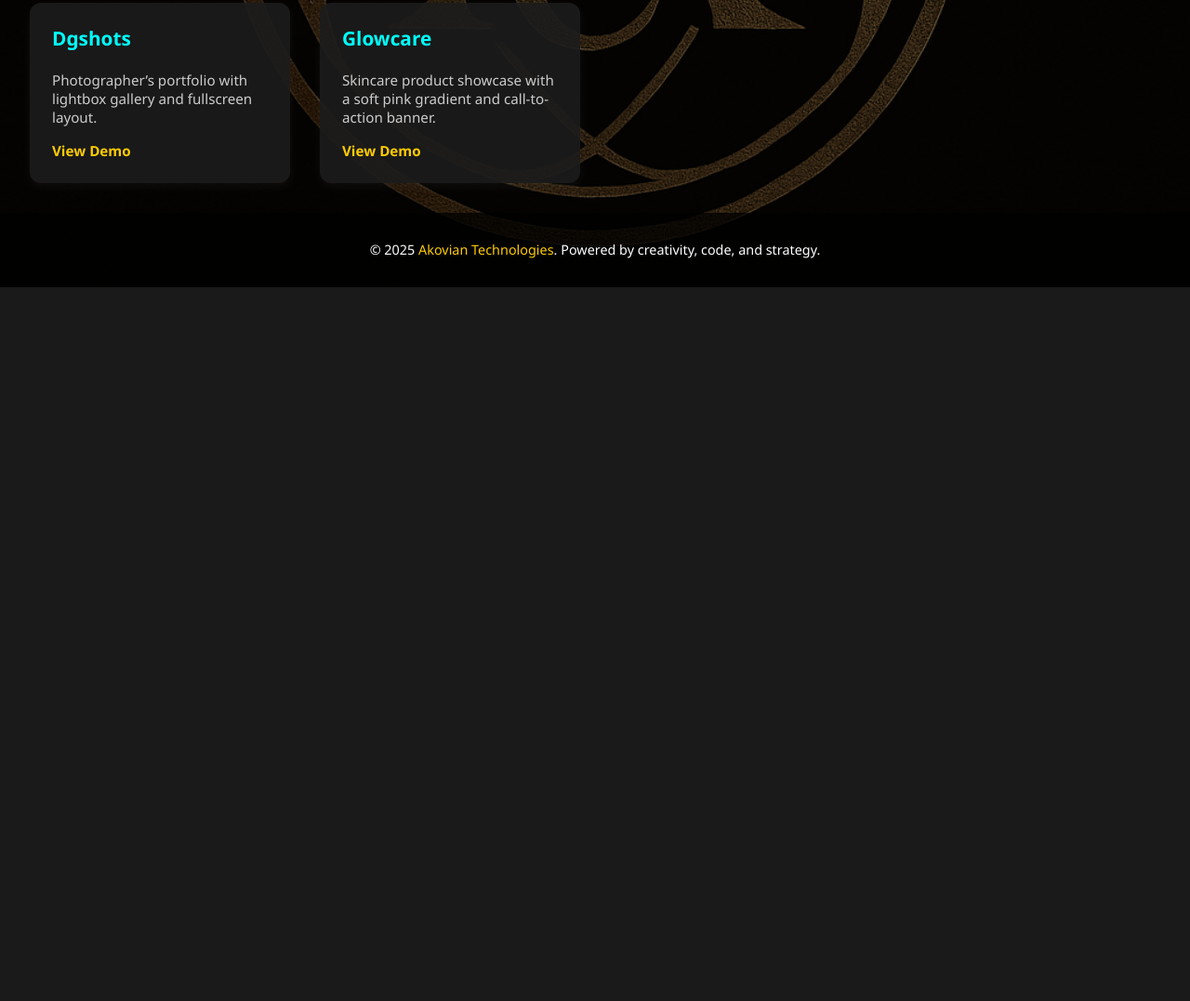
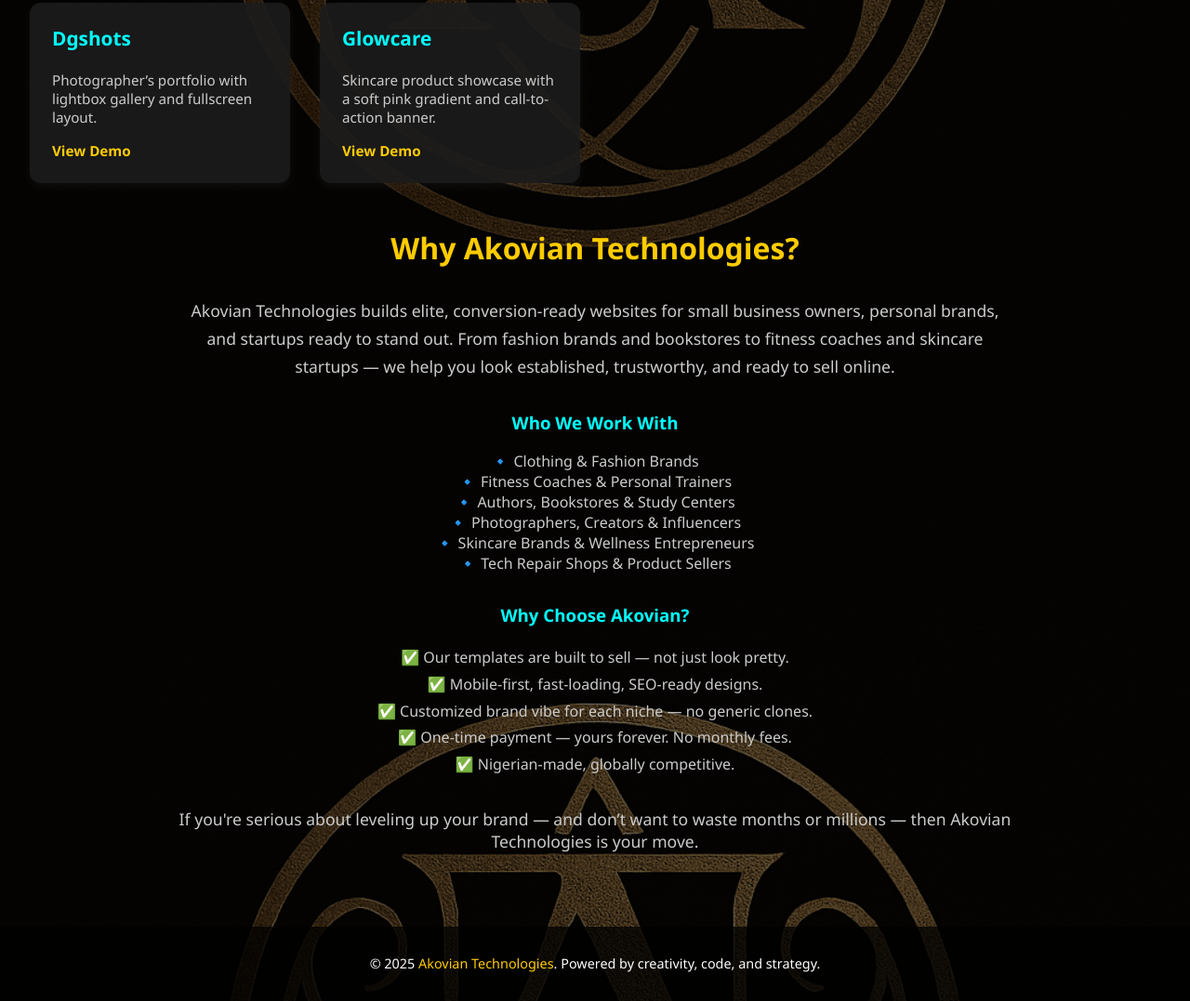
Before and after one commit to PRIME-00007/Portfolio, a plain HTML site: page index.html in a window 1280 px wide. Shown: the part 633-1710 px from the top of the page at 93% size. Before the commit the page ends 942 px from the top, so only its background shows below. Drawn offline with Linux system fonts and the light colour scheme; a web font is replaced by a local one.

Commit message:
Update index.html

```diff
--- a/index.html
+++ b/index.html
@@ -211,6 +211,36 @@
         <a href="https://glowcarehere.netlify.app/" target="_blank">View Demo</a>
       </div>
     </div>
+    <section class="about" style="max-width: 900px; margin: 3rem auto; text-align: center; color: #ccc;">
+  <h2 style="color: #ffcc00;">Why Akovian Technologies?</h2>
+  <p style="font-size: 1.1rem; line-height: 1.7;">
+    Akovian Technologies builds elite, conversion-ready websites for small business owners, personal brands, and startups ready to stand out.
+    From fashion brands and bookstores to fitness coaches and skincare startups — we help you look established, trustworthy, and ready to sell online.
+  </p>
+
+  <h3 style="color: #00ffff; margin-top: 2rem;">Who We Work With</h3>
+  <p>
+    🔹 Clothing & Fashion Brands <br>
+    🔹 Fitness Coaches & Personal Trainers <br>
+    🔹 Authors, Bookstores & Study Centers <br>
+    🔹 Photographers, Creators & Influencers <br>
+    🔹 Skincare Brands & Wellness Entrepreneurs <br>
+    🔹 Tech Repair Shops & Product Sellers
+  </p>
+
+  <h3 style="color: #00ffff; margin-top: 2rem;">Why Choose Akovian?</h3>
+  <ul style="list-style: none; padding: 0; line-height: 1.8;">
+    <li>✅ Our templates are built to sell — not just look pretty.</li>
+    <li>✅ Mobile-first, fast-loading, SEO-ready designs.</li>
+    <li>✅ Customized brand vibe for each niche — no generic clones.</li>
+    <li>✅ One-time payment — yours forever. No monthly fees.</li>
+    <li>✅ Nigerian-made, globally competitive.</li>
+  </ul>
+
+  <p style="margin-top: 2rem; font-size: 1.1rem;">
+    If you're serious about leveling up your brand — and don’t want to waste months or millions — then Akovian Technologies is your move.
+  </p>
+</section>
   </main>
 
   <footer>
```
